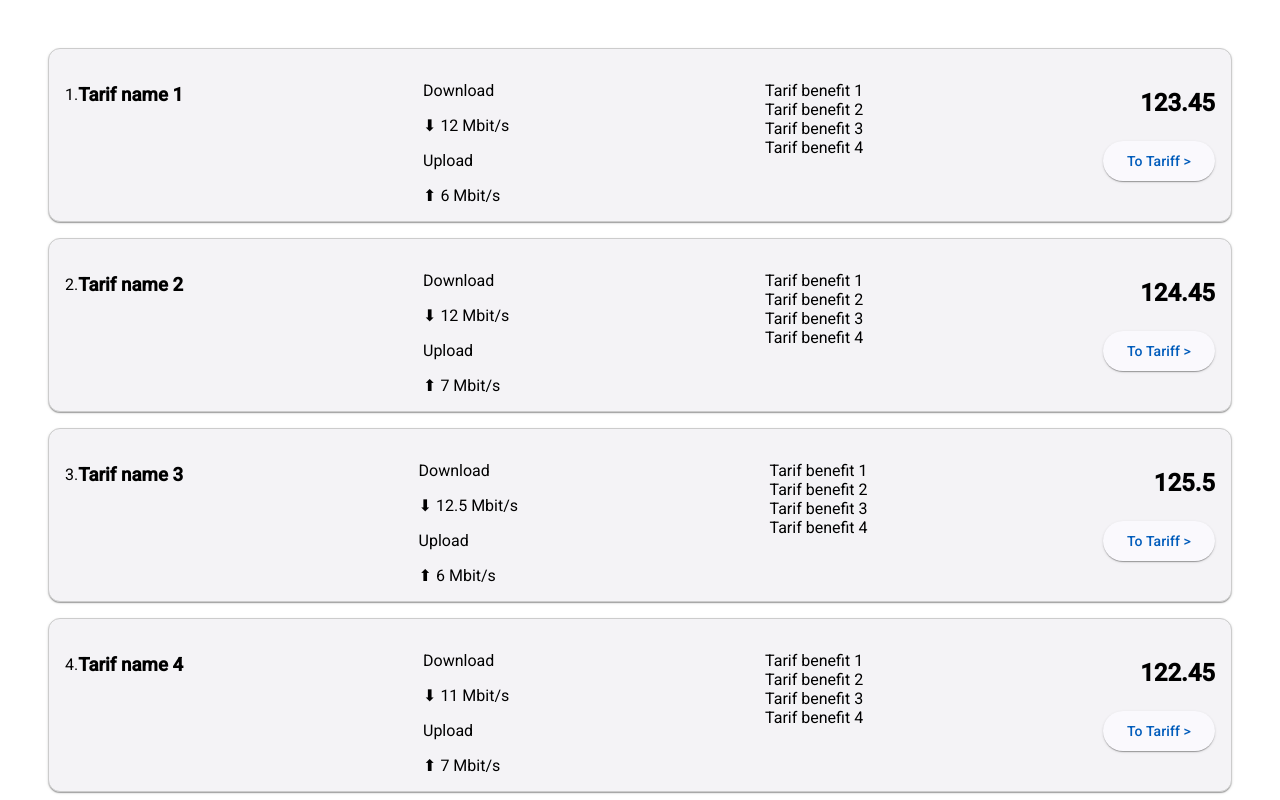
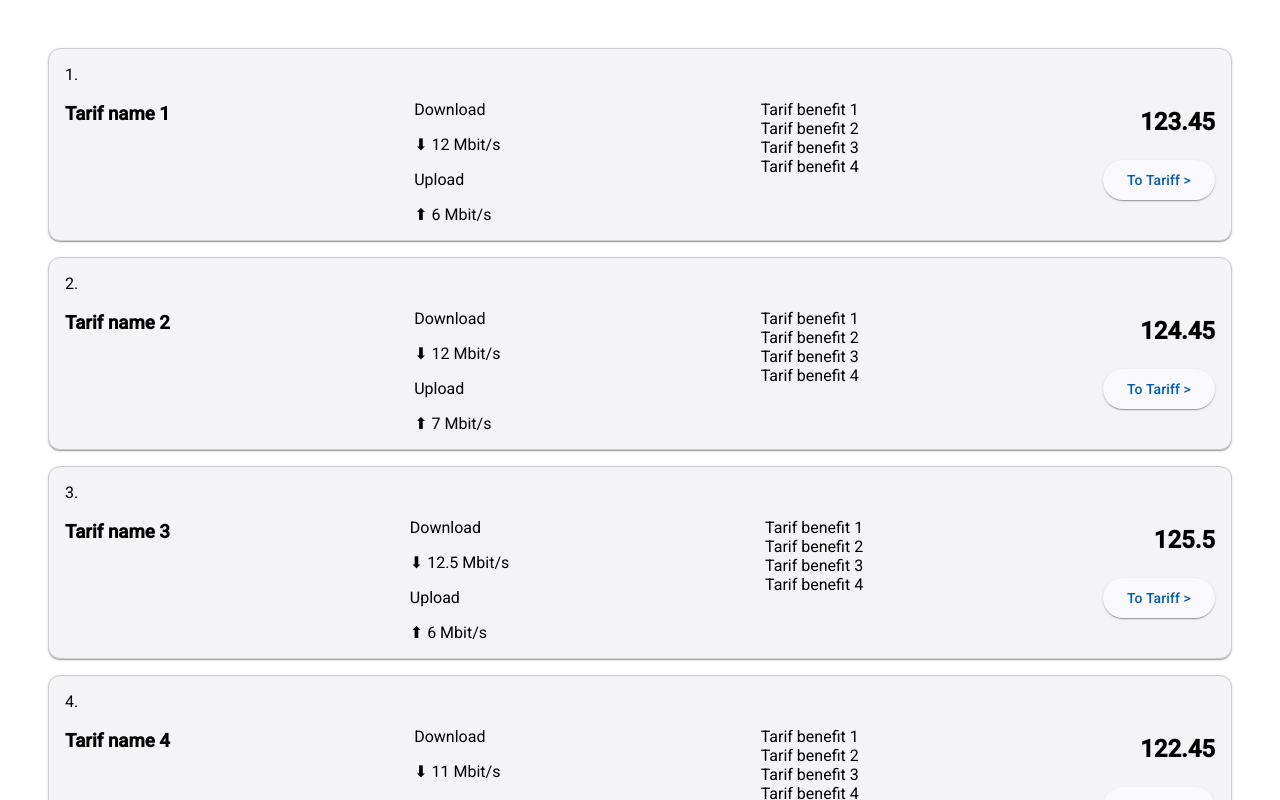
Before and after one commit to olgabelous/interview-task, an Angular app: page / in a window 1280 px wide. Shown: the top 800 px of the page. Built offline with nearby package versions, Linux system fonts and the light colour scheme.

Commit message:
Add Tarif

```diff
--- a/src/app/app.component.ts
+++ b/src/app/app.component.ts
@@ -1,6 +1,6 @@
 import { Component } from '@angular/core';
 import { RouterOutlet } from '@angular/router';
-import { TarifListComponent } from "./tarif-list/tarif-list/tarif-list.component";
+import { TarifListComponent } from "./tarif-list/tarif-list.component";
 
 @Component({
   selector: 'app-root',
--- /dev/null
+++ b/src/app/tarif-list/tarif-list.component.html
@@ -0,0 +1,8 @@
+<div class="tariff-list">
+  @for (tarif of (tarifList$ | async); track tarif.id) {
+    <mat-card class="tariff-card">
+      <div>{{ $index + 1 }}.</div>
+      <app-tarif [tarif]="tarif"/>
+    </mat-card>
+  }
+</div>
--- /dev/null
+++ b/src/app/tarif-list/tarif-list.component.scss
@@ -0,0 +1,13 @@
+.tariff-list {
+    display: flex;
+    flex-direction: column;
+    gap: 1rem;
+    margin: 3rem;
+  }
+
+  .tariff-card {
+    display: flex;
+    justify-content: space-between;
+    padding: 1rem;
+    border: 1px solid #ccc;
+  }
--- a/src/app/tarif-list/tarif-list/tarif-list.component.html
+++ /dev/null
@@ -1,30 +0,0 @@
-<div class="tariff-list">
-  @for (tarif of (tarifList$ | async); track tarif.id) {
-  <mat-card class="tariff-card">
-    <div class="tariff-content">
-      <div class="tariff-header">
-        <span>{{ $index + 1 }}.</span>
-        <h3>{{ tarif.tarifName }}</h3>
-      </div>
-
-      <div class="speed">
-        <p>Download</p>
-        <span>⬇ {{ tarif.download }} Mbit/s</span>
-        <p>Upload</p>
-        <span>⬆ {{ tarif.upload }} Mbit/s</span>
-      </div>
-
-      <ul class="benefits">
-        @for (benefit of tarif.benefits; track benefit) {
-        <li>{{ benefit }}</li>
-        }
-      </ul>
-
-      <div class="price-action">
-        <p class="price">{{ tarif.price }}</p>
-        <button mat-raised-button color="primary">To Tariff ></button>
-      </div>
-    </div>
-  </mat-card>
-  }
-</div>
--- /dev/null
+++ b/src/app/tarif-list/tarif/tarif.component.html
@@ -0,0 +1,23 @@
+<div class="tariff-content">
+  <div class="tariff-header">
+    <h3>{{ tarif().tarifName }}</h3>
+  </div>
+
+  <div class="speed">
+    <p>Download</p>
+    <span>⬇ {{ tarif().download }} Mbit/s</span>
+    <p>Upload</p>
+    <span>⬆ {{ tarif().upload }} Mbit/s</span>
+  </div>
+
+  <ul class="benefits">
+    @for (benefit of tarif().benefits; track benefit) {
+    <li>{{ benefit }}</li>
+    }
+  </ul>
+
+  <div class="price-action">
+    <p class="price">{{ tarif().price }}</p>
+    <button mat-raised-button color="primary">To Tariff ></button>
+  </div>
+</div>
--- a/src/app/tarif-list/tarif-list/tarif-list.component.scss
+++ b/src/app/tarif-list/tarif/tarif.component.scss
@@ -1,17 +1,4 @@
-.tariff-list {
-    display: flex;
-    flex-direction: column;
-    gap: 1rem;
-    margin: 3rem;
-  }
-
-  .tariff-card {
-    display: flex;
-    padding: 1rem;
-    border: 1px solid #ccc;
-  }
-
-  .tariff-header {
+.tariff-header {
     display: flex;
     justify-content: space-between;
     align-items: center;
--- /dev/null
+++ b/src/app/tarif-list/tarif/tarif.component.ts
@@ -0,0 +1,14 @@
+import { Component, input } from '@angular/core';
+import { Tarif } from '../../models/tarif';
+import { MatButtonModule } from '@angular/material/button';
+
+
+@Component({
+  selector: 'app-tarif',
+  imports: [MatButtonModule],
+  templateUrl: './tarif.component.html',
+  styleUrl: './tarif.component.scss'
+})
+export class TarifComponent {
+  tarif = input.required<Tarif>();
+}
```
Also changed, not shown: src/app/tarif-list/tarif-list.component.ts (renamed from src/app/tarif-list/tarif-list/tarif-list.component.ts, +7 -8 lines), 2 other files (tests, documents, lock files or other folders).
